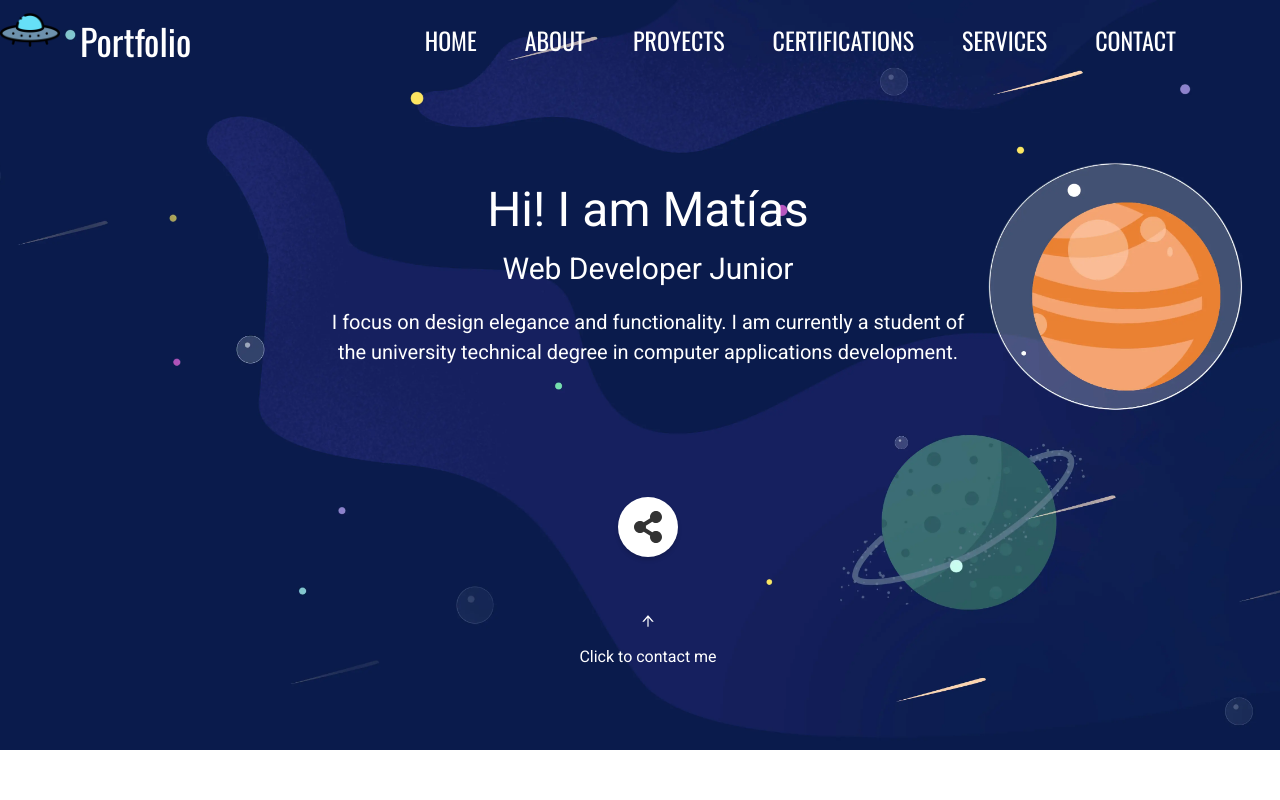
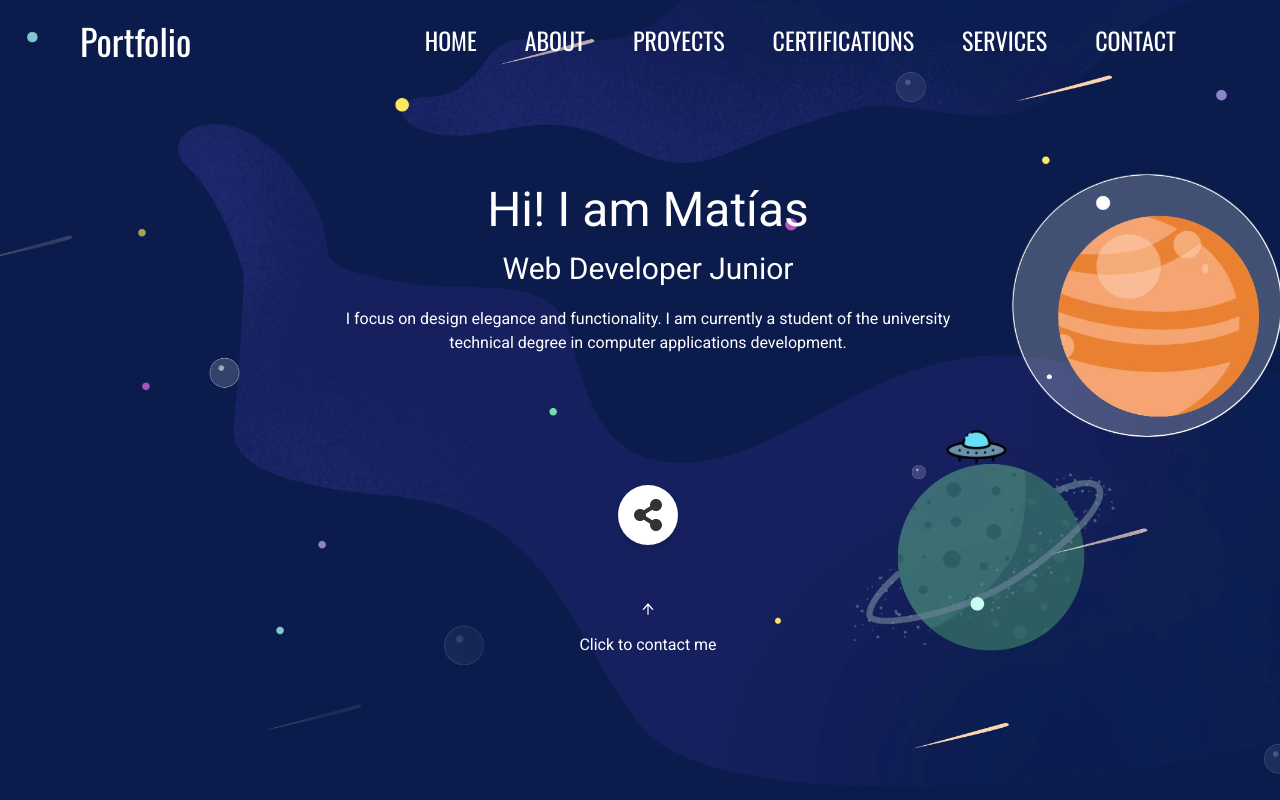
Before and after one commit to matubruno16/portfolio, a React (Vite) app: page / in a window 1280 px wide. Shown: the top 800 px of the page. Built offline with nearby package versions, Linux system fonts and the light colour scheme.

Commit message:
Correccion Home.jsx

```diff
--- a/package.json
+++ b/package.json
@@ -6,6 +6,7 @@
     "react-icons": "^4.11.0",
     "react-scroll": "^1.8.9",
     "react-slick": "^0.29.0",
+    "react-visibility-sensor": "^5.1.1",
     "slick-carousel": "^1.8.1"
   },
   "devDependencies": {
--- a/src/Components/Home.jsx
+++ b/src/Components/Home.jsx
@@ -1,41 +1,75 @@
-import { motion } from "framer-motion"
-import { SocialShareButton  } from "./SocialShareButton";
-import { useState } from "react";
-import ovni from "../assets/Images/ufo.png"
+import { motion, useAnimation } from "framer-motion";
+import { useEffect, useState } from "react";
+import VisibilitySensor from "react-visibility-sensor";
+import { SocialShareButton } from "./SocialShareButton";
+import ovni from "../assets/Images/ufo.png";
 
 export const Home = () => {
+  const [position, setPosition] = useState({ x: 0, y: 0 });
+  const controls = useAnimation();
 
-    const [position, setPosition] = useState({ x: 0, y: 0 });
+  useEffect(() => {
+    moveOvni();
+  }, []);
+
+  const handleVisibilityChange = (isVisible) => {
+    if (isVisible) {
+      moveOvni();
+    } else {
+      controls.stop();
+    }
+  };
+
+  const moveOvni = async () => {
+    while (true) {
+      await controls.start({
+        x: Math.random() * window.innerWidth,
+        y: Math.random() * window.innerHeight,
+        transition: { duration: 2, ease: "linear" },
+      });
+
+      await new Promise((resolve) => setTimeout(resolve, 1000));
+    }
+  };
 
   const handleMouseMove = (e) => {
     setPosition({ x: e.clientX, y: e.clientY });
   };
+
   return (
+    <VisibilitySensor onChange={handleVisibilityChange} partialVisibility>
+      {({ isVisible }) => (
         <section
           onMouseMove={handleMouseMove}
           name="Home"
-      className="bg-BackgroundHome bg-cover bg-center p-6 h-[750px] overflow-hidden mx-auto flex flex-col justify-content-center ">
-        <img
+          className="bg-BackgroundHome bg-cover bg-center p-6 h-screen overflow-hidden mx-auto flex flex-col justify-content-center relative"
+        >
+          <motion.img
             src={ovni}
             alt="ovni"
             className="absolute w-[60px] h-[60px]"
-          style={{left: `${position.x}px`, top: `${position.y}px`}}
+            animate={controls}
           />
           <motion.div
-        initial={{y:-100}}
-        animate={{ y: 0}}
+            initial={{ y: -100 }}
+            animate={{ y: 0 }}
             transition={{
-          ease: "easeOut", duration: 1
+              ease: "easeOut",
+              duration: 1,
             }}
-        className="mx-auto p-6 md:w-[700px]  text-white text-center z-10 pt-[100px] md:pt-[150px] pl-10 ">
+            className="mx-auto p-6 md:w-[700px]  text-white text-center z-10 pt-[100px] md:pt-[150px] pl-10 "
+          >
             <h2 className="text-[36px] md:text-[48px]">Hi! I am Matías </h2>
             <h1 className="sm:text-[30px]">Web Developer Junior</h1>
-        <p className="text-[20px] mt-4">I focus on design elegance and functionality. I am currently a student of the university technical degree in computer applications development.</p>
-
+            <p className="text-[16px] mt-4">
+              I focus on design elegance and functionality. I am currently a
+              student of the university technical degree in computer
+              applications development.
+            </p>
             <SocialShareButton />
-
           </motion.div>
-
         </section>
+      )}
+    </VisibilitySensor>
   );
 };
```
Also changed, not shown: 1 other file (tests, documents, lock files or other folders). Lines whose indentation alone changed are shown as unchanged.
